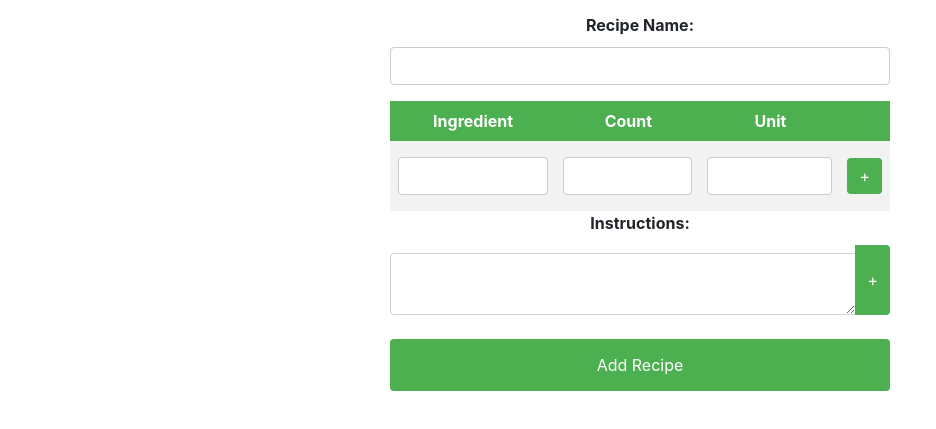
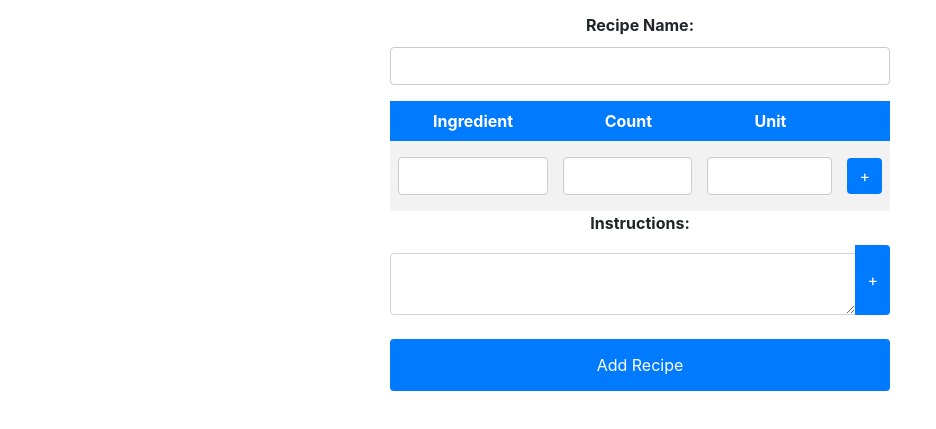
Before and after one commit to eyalmichon/FaceCook, a website: page public/addRecipe.html in a window 1280 px wide. Shown: the part 201-630 px from the top of the page, without its empty margins (0-936 px from the left). Drawn offline with nearby package versions, Linux system fonts and the light colour scheme; some packages are replaced by stand-ins of ours; a script that the page names is missing.

Commit message:
change colors to blue

```diff
--- a/public/styles/addRecipe.css
+++ b/public/styles/addRecipe.css
@@ -23,7 +23,6 @@ textarea {
 
 input[type="submit"] {
     width: 100%;
-    background-color: #4CAF50;
     color: white;
     padding: 14px 20px;
     margin: 8px 0;
@@ -33,7 +32,7 @@ input[type="submit"] {
 }
 
 input[type="submit"]:hover {
-    background-color: #45a049;
+    background-color: #0056b3;
 }
 
 #image-uploader {
@@ -69,12 +68,12 @@ tr:nth-child(odd) {
 }
 
 th {
-    background-color: #4CAF50;
+    background-color: #007bff;
     color: white;
 }
 
 button.btn.btn-primary {
-    background-color: #4CAF50;
+    background-color: #007bff;
     color: white;
     border: none;
     cursor: pointer;
@@ -84,5 +83,5 @@ button.btn.btn-primary {
 }
 
 button.btn.btn-primary:hover {
-    background-color: #45a049;
+    background-color: #0056b3;
 }
```
